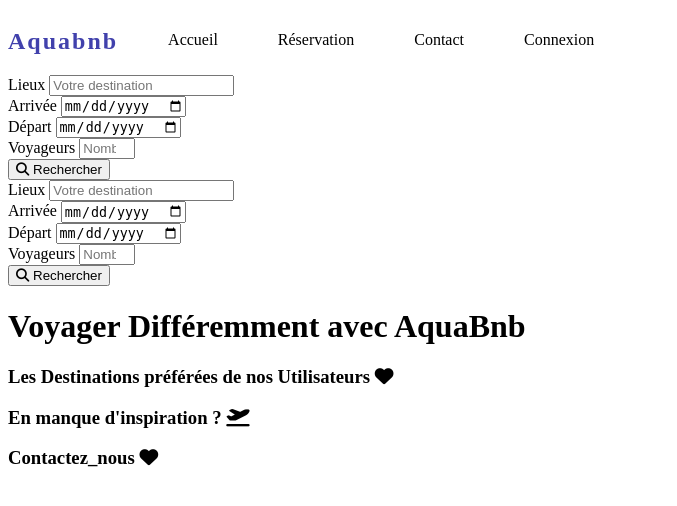
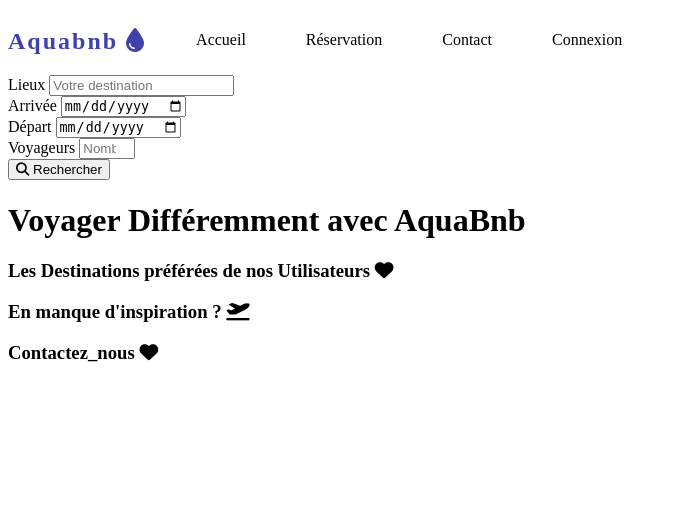
Before and after one commit to tomynov/Airbnb_Aqua, a PHP site: page /index.php in a window 1280 px wide. Shown: the top 506 px of the page, without its empty margins (0-677 px from the left). Run offline with PHP 8.4, Linux system fonts and the light colour scheme; some libraries are stand-ins or nearby versions.

Commit message:
header_style

```diff
--- a/inc/header.inc.php
+++ b/inc/header.inc.php
@@ -15,39 +15,17 @@
         <section class="head_aqua">
 
             <div class="top_aqua"> <!-- Haut de page-->
-                <h1 id="title_header"> Aquabnb </h1>
+                <h1 id="title_header"> Aquabnb  <i class="fas fa-tint"></i></h1>
                 <ul class="menu_head">
-                    <li> <a href="index.php" class="lien"> Accueil </li>
-                    <li> <a href="" class="lien"> Réservation </li>
-                    <li> <a href="" class="lien"> Contact </li>
-                    <li> <a href="login.php" class="lien"> Connexion </a> </li>
+                    <li class="lien_head" > <a href="index.php" class="lien"> Accueil </li>
+                    <li class="lien_head" > <a href="" class="lien"> Réservation </li>
+                    <li class="lien_head" > <a href="" class="lien"> Contact </li>
+                    <li class="lien_head" > <a href="login.php" class="lien"> Connexion </a> </li>
                 </ul>
             </div>
 
-            <div class="recherche_head"> <!-- Barre de Recherche-->
-                <div class="block_recherche">
-                    <label> Lieux </label>
-                    <input type="text" placeholder="Votre destination" required>
-                </div>
-                <div class="block_recherche">
-                    <label >Arrivée </label>
-                    <input type="date" placeholder="Date d'arrivé " required>
-                </div>
-                <div class="block_recherche">
-                    <label >Départ </label>
-                    <input type="date" placeholder="Date de départ " required>
-                </div>
-                <div class="block_recherche">
-                    <label> Voyageurs </label>
-                    <input type="number" min="1" max="99" placeholder="Nombre de voyageurs" required>
-                </div>
-                <div class="block_recherche">
-                    <a href="">
-                        <button typbe="submit"> <i class="fas fa-search"></i> Rechercher </button>
-                    </a>
-                </div>
 
-            </div>
+
         </section>
 
 
```
